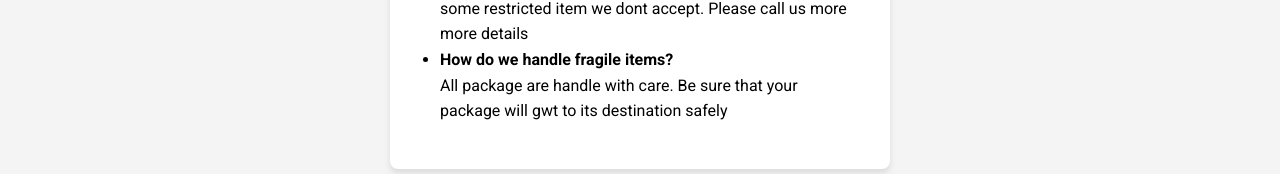
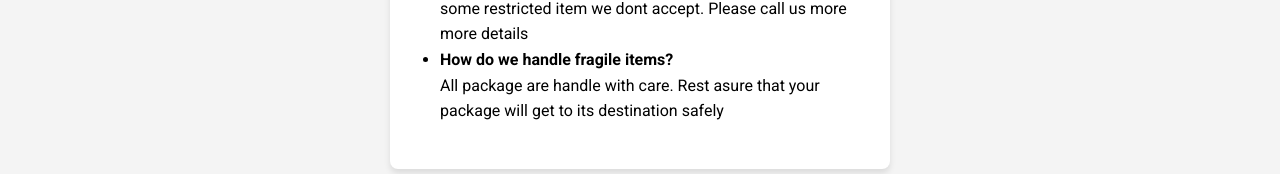
Before and after one commit to Mjawara4/shipping_final, a Next.js app: page /enquiry in a window 1280 px wide. Shown: the part 842-1016 px from the top of the page. Built offline with nearby package versions, Linux system fonts and the light colour scheme.

Commit message:
update all and comment

```diff
--- a/src/components/EnquiryForm.js
+++ b/src/components/EnquiryForm.js
@@ -94,7 +94,7 @@ export default function EnquiryForm() {
           <li class="li-bold">What are our packaging requirements?</li>
           <p>We send almost all types all packages, but we do have some restricted item we dont accept. Please call us more more details</p>
           <li class="li-bold">How do we handle fragile items?</li>
-          <p>All package are handle with care. Be sure that your package will gwt to its destination safely</p>
+          <p>All package are handle with care. Rest asure that your package will get to its destination safely</p>
         </ul>
       </div>
 
```
